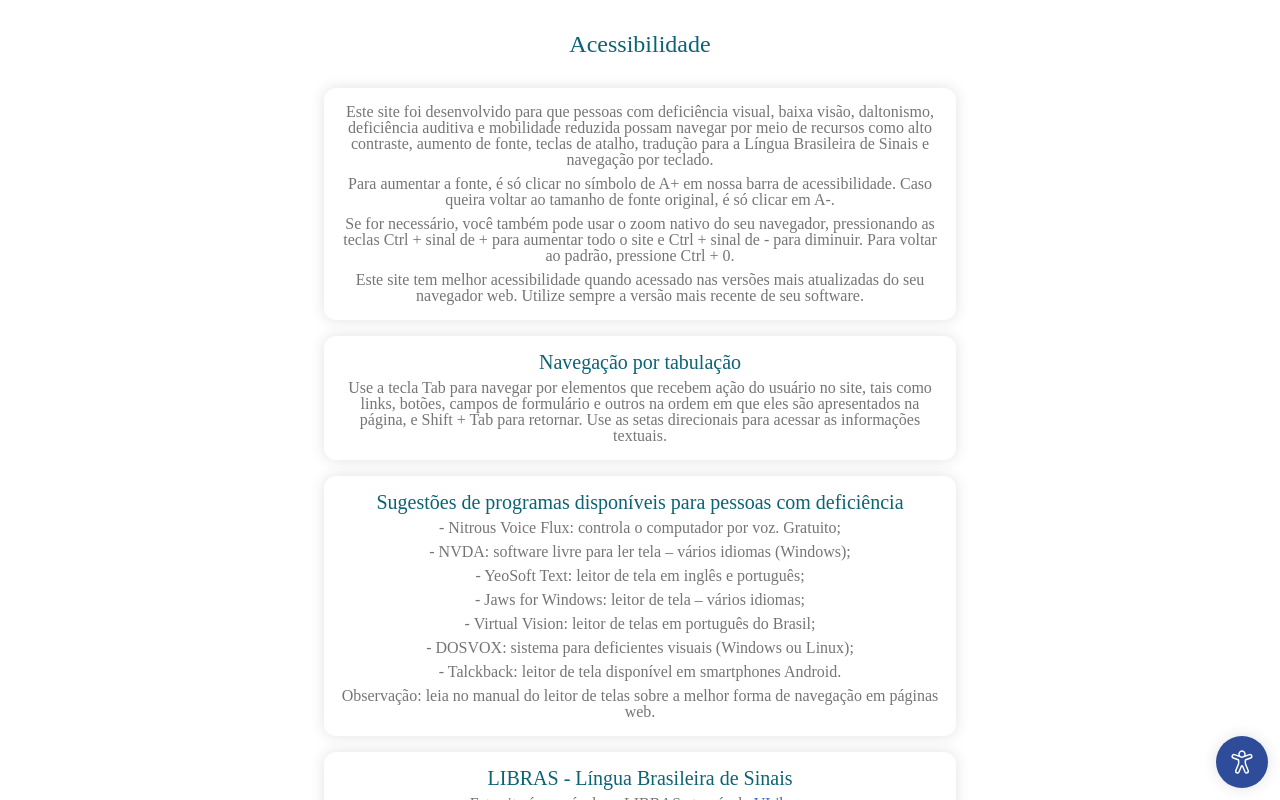
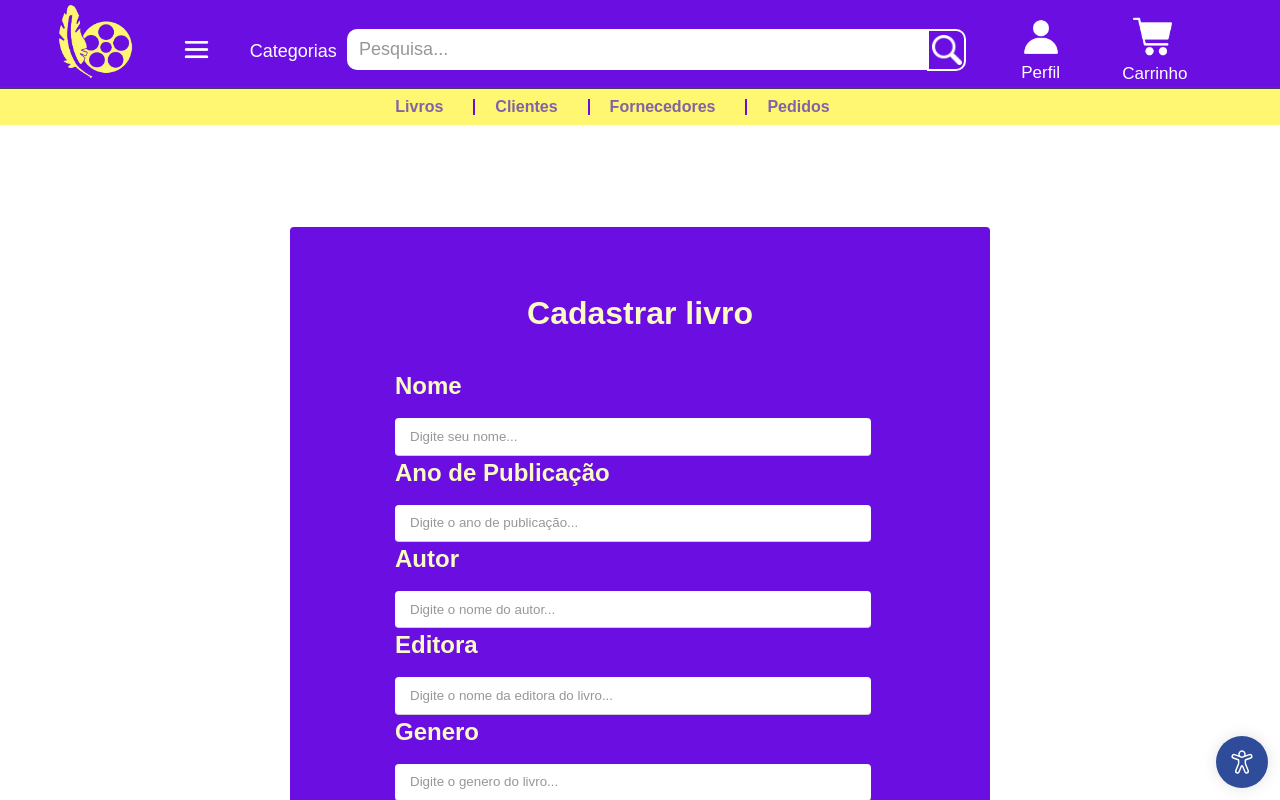
Before and after one commit to AntonioPinheiro66484/Interdisciplinar-A.V.-Books, a React (Create React App) app: page /CadastroLivro in a window 1280 px wide. Shown: the top 800 px of the page. Built offline with nearby package versions, Linux system fonts and the light colour scheme.

Commit message:
Atualização na pagina de acessibilidade

```diff
--- a/src/App.js
+++ b/src/App.js
@@ -12,6 +12,7 @@ import Administracao from './pages/Administracao'
 import LoginCliente from './pages/LoginCliente'
 import LoginAdm from './pages/LoginADM'
 import BotaoAcessibilidade from "./components/BotaoAcessibilidade"
+import Acessibilidade from './components/Acessibilidade';
 
 
 function App() {
@@ -27,6 +28,7 @@ function App() {
               <Route path="/CadastroFornecedor" element={<CadastroFornecedor/>}/>
               <Route path="/CadastroPedido" element={<CadastroPedido/>}/>
               <Route path="/Carrinho" element={<Carrinho/>}/>
+              <Route path="/Acessibilidade" element={<Acessibilidade/>}/>
               <Route path="/Administracao" element={<Administracao/>}/>
               <Route path="/LoginCliente" element={<LoginCliente/>}/>
               <Route path="/LoginAdm" element={<LoginAdm/>}/>
--- a/src/components/BotaoAcessibilidade/index.js
+++ b/src/components/BotaoAcessibilidade/index.js
@@ -12,7 +12,7 @@ const BotaoAcessibilidade =()=>{
         <div className={styles.caixa}>
             <ul className={botaoAcessibilidade ? styles.caixaOpcoesAtivado : styles.caixaOpcoesDesativado}>
                 <li>
-                    <a className={styles.botaoSecundario} href="/acessibilidade">
+                    <a className={styles.botaoSecundario} href="/Acessibilidade">
                        <Icon icon="material-symbols:info-outline"/>
                     </a>
                 </li>
--- a/src/pages/Administracao/index.jsx
+++ b/src/pages/Administracao/index.jsx
@@ -2,9 +2,9 @@ import React from 'react'
 import styles from './Administracao.module.css'
 import HeaderADM from "../../components/HeaderADM";
 import NavBarADM from "../../components/NavBarADM";
-import PreFooter from "../../components/Footer/Prefooter";
+
 import Footer from "../../components/Footer";
-import Acessibilidade from "../../components/Acessibilidade"
+import Acessibilidade from "../../components/Acessibilidade/index"
 import BotaoCharts from '../../components/Botoes/Adm/BotaoCharts'
 import BotaoDashboard from '../../components/Botoes/Adm/BotaoDashboard'
 import BotaoForms from '../../components/Botoes/Adm/BotaoForms'
--- a/src/pages/CadastroFornecedor/index.jsx
+++ b/src/pages/CadastroFornecedor/index.jsx
@@ -4,7 +4,7 @@ import Footer from "../../components/Footer";
 import PreFooter from "../../components/Footer/Prefooter";
 import Header from "../../components/Header";
 import NavBarADM from "../../components/NavBarADM";
-import Acessibilidade from "../../components/Acessibilidade";
+import Acessibilidade from "../../components/Acessibilidade/index"
 
 function CadastroFornecedor() {
   return (
--- a/src/pages/CadastroLivro/index.jsx
+++ b/src/pages/CadastroLivro/index.jsx
@@ -4,12 +4,10 @@ import Footer from "../../components/Footer";
 import PreFooter from "../../components/Footer/Prefooter";
 import Header from "../../components/Header";
 import NavBarADM from "../../components/NavBarADM";
-import Acessibilidade from "../../components/Acessibilidade";
 
 function CadastroLivro() {
   return (
     <div>
-        <Acessibilidade/>
         <Header></Header>
         <NavBarADM></NavBarADM>
         <FormularioLivros></FormularioLivros>
--- a/src/pages/CadastroPedido/index.jsx
+++ b/src/pages/CadastroPedido/index.jsx
@@ -9,7 +9,6 @@ import Acessibilidade from "../../components/Acessibilidade";
 function CadastroPedido() {
   return (
     <div>
-        <Acessibilidade/>
         <Header></Header>
         <NavBarADM></NavBarADM>
         <FormularioPedido></FormularioPedido>
--- a/src/pages/Home/index.jsx
+++ b/src/pages/Home/index.jsx
@@ -1,5 +1,4 @@
 import React from "react";
-import styles from "./Home.module.css";
 import Header from "../../components/Header";
 import SubFooter from "../../components/Footer/Subfooter";
 import Body from "../../components/Body";
```
